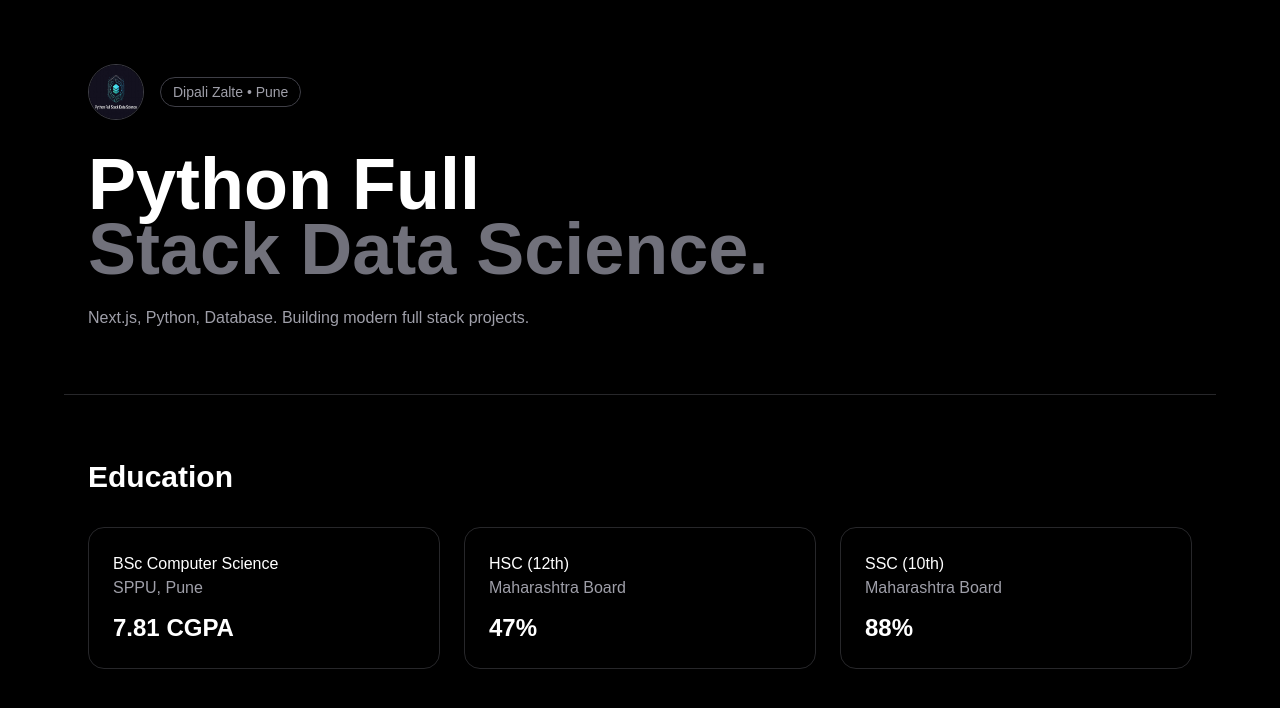
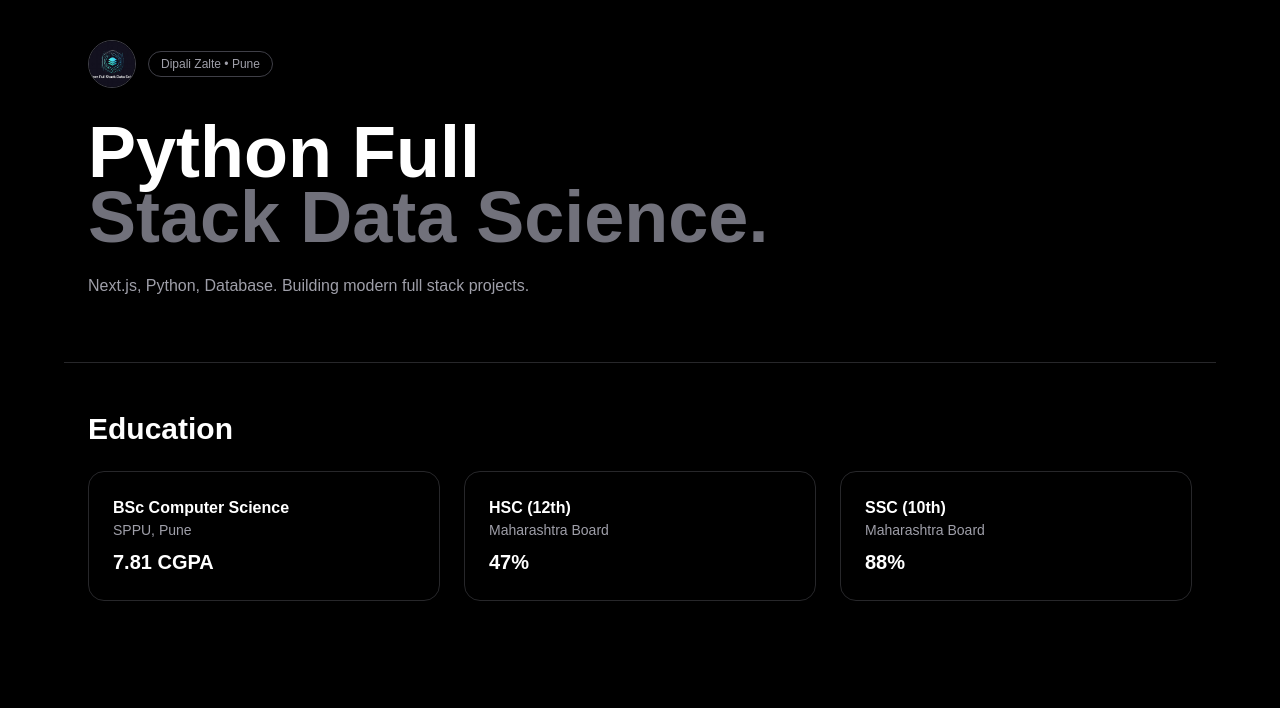
Before and after one commit to DipaliZalte123/pro-portfolio, a Next.js app: page / in a window 1280 px wide. Shown: the top 708 px of the page. Built offline with nearby package versions, Linux system fonts and the light colour scheme.

Commit message:
fix title Stack added + logo

```diff
--- a/src/app/page.tsx
+++ b/src/app/page.tsx
@@ -1,22 +1,24 @@
 export default function Home() {
   return (
     <main className="min-h-screen bg-black text-white">
-      <section className="max-w-6xl mx-auto px-6 py-16">
-        <div className="flex items-center gap-4 mb-8">
-          <img src="/logo.png" alt="Logo" className="w-14 h-14 rounded-full border border-zinc-700" />
-          <span className="text-sm border border-zinc-700 rounded-full px-3 py-1 text-zinc-400">Dipali Zalte • Pune</span>
+      <section className="max-w-6xl mx-auto px-6 pt-10 pb-16">
+        <div className="flex items-center gap-3 mb-8">
+          <img src="/logo.png" alt="logo" className="w-12 h-12 rounded-full border border-zinc-700 object-cover" />
+          <span className="text-xs border border-zinc-700 rounded-full px-3 py-1 text-zinc-400">Dipali Zalte • Pune</span>
         </div>
         <h1 className="text-5xl md:text-7xl font-extrabold leading-[0.9]">
-          Python Full<br/><span className="text-zinc-500">Stack Data Science.</span>
+          Python Full<br/>
+          <span className="text-zinc-500">Stack Data Science.</span>
         </h1>
-        <p className="text-zinc-400 mt-6 max-w-xl">Next.js, Python, Database. Building modern full stack projects.</p>
+        <p className="text-zinc-400 mt-6">Next.js, Python, Database. Building modern full stack projects.</p>
       </section>
-      <section id="education" className="max-w-6xl mx-auto px-6 py-16 border-t border-zinc-800">
-        <h2 className="text-3xl font-bold mb-8">Education</h2>
+
+      <section className="max-w-6xl mx-auto px-6 py-12 border-t border-zinc-800">
+        <h2 className="text-3xl font-bold mb-6">Education</h2>
         <div className="grid md:grid-cols-3 gap-6">
-          <div className="border border-zinc-800 rounded-2xl p-6"><h3>BSc Computer Science</h3><p className="text-zinc-400">SPPU, Pune</p><p className="text-2xl font-bold mt-3">7.81 CGPA</p></div>
-          <div className="border border-zinc-800 rounded-2xl p-6"><h3>HSC (12th)</h3><p className="text-zinc-400">Maharashtra Board</p><p className="text-2xl font-bold mt-3">47%</p></div>
-          <div className="border border-zinc-800 rounded-2xl p-6"><h3>SSC (10th)</h3><p className="text-zinc-400">Maharashtra Board</p><p className="text-2xl font-bold mt-3">88%</p></div>
+          <div className="border border-zinc-800 rounded-2xl p-6"><h3 className="font-semibold">BSc Computer Science</h3><p className="text-sm text-zinc-400">SPPU, Pune</p><p className="text-xl font-bold mt-2">7.81 CGPA</p></div>
+          <div className="border border-zinc-800 rounded-2xl p-6"><h3 className="font-semibold">HSC (12th)</h3><p className="text-sm text-zinc-400">Maharashtra Board</p><p className="text-xl font-bold mt-2">47%</p></div>
+          <div className="border border-zinc-800 rounded-2xl p-6"><h3 className="font-semibold">SSC (10th)</h3><p className="text-sm text-zinc-400">Maharashtra Board</p><p className="text-xl font-bold mt-2">88%</p></div>
         </div>
       </section>
     </main>
```
